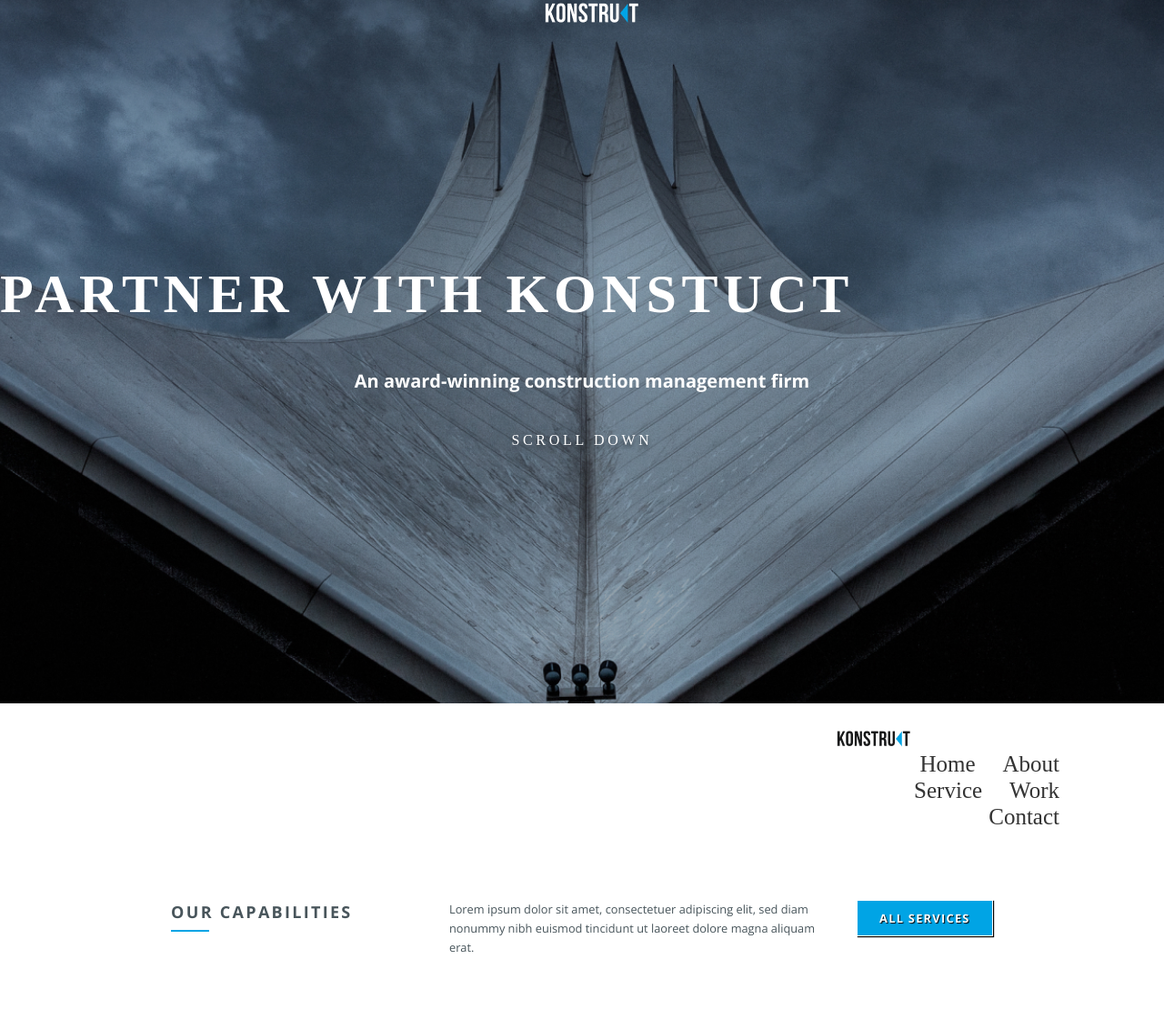
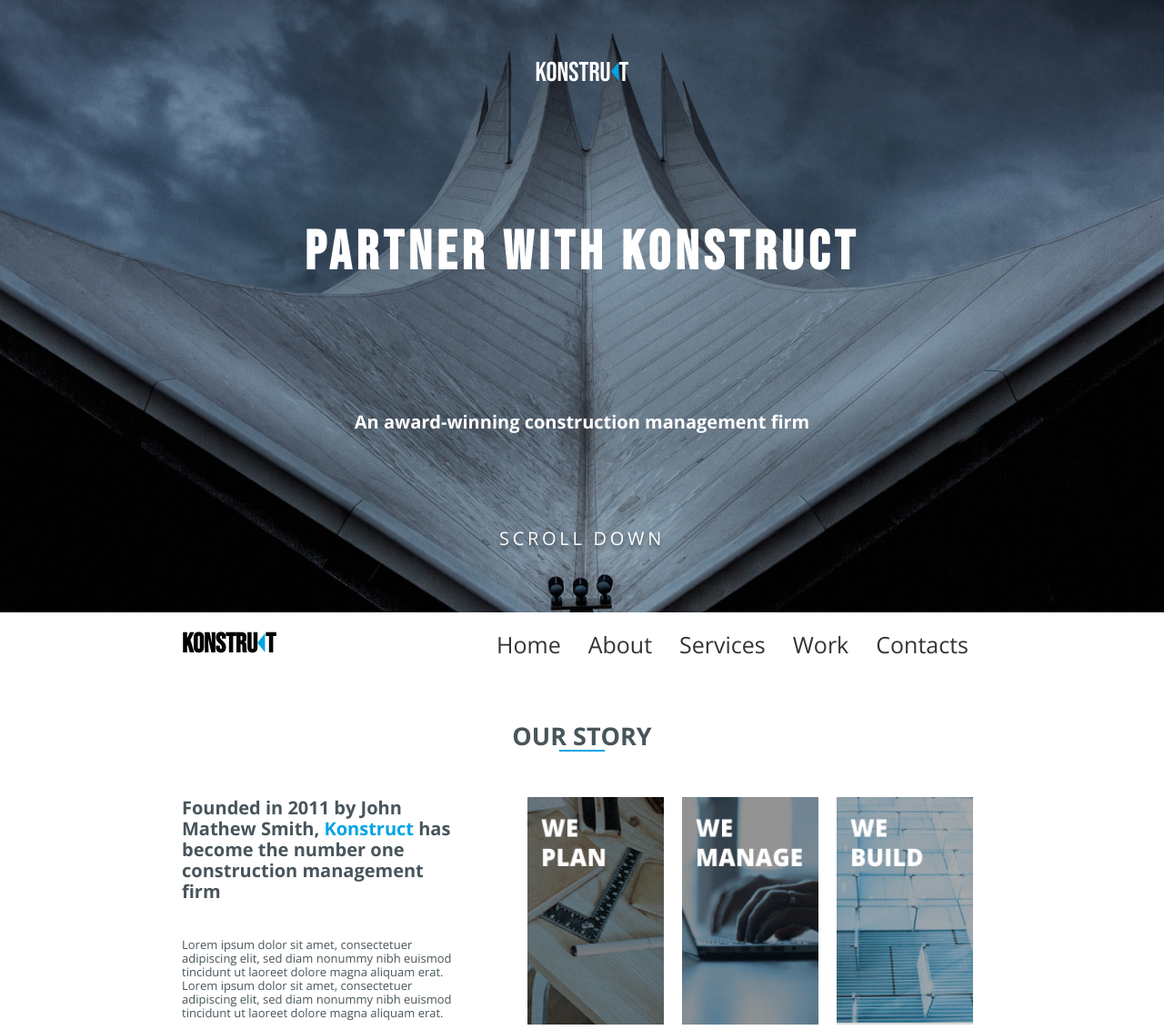
Before and after one commit to iyelizaveta/KONSTRUCT, a plain HTML site: page index.html in a window 1280 px wide. Shown: the part 27-1159 px from the top of the page at 91% size. Drawn offline with nearby package versions, Linux system fonts and the light colour scheme.

Commit message:
third commit

```diff
--- a/index.html
+++ b/index.html
@@ -17,37 +17,60 @@
 </head>
 <body>
     <header class="header">
-        <div class="container">
-          <div class="header__inner">
-            <div class="header__logo"></div>
-              <div class="about__img">
-                <img src="./images/projeco-logo.png" alt="">
-              </div>
+        <a name="Home"></a>
+        <p class="logo">konstru<span><img src="./images/icons/triangle.png"></span>t</p>
+        <h1>PARTNER WITH KONSTRUCT</h1>
+        <h2>An award-winning construction management firm</h2>
+        <p class="intro__text">SCROLL DOWN</p>
+    </header>
+    <div class="about">
+        <p class="about__logo">konstru<span><img src="./images/icons/triangle.png"></span>t</p>
+        <nav class="nav">
+            <a class="nav__link" href="#Home">Home</a>
+            <a class="nav__link" href="#About">About</a>
+            <a class="nav__link" href="#Services">Services</a>
+            <a class="nav__link" href="#Work">Work</a>
+            <a class="nav__link" href="#Contacts">Contacts</a>
+        </nav>
+    </div>
+    <section class="our__story">
+        <a name="About"></a>
+        <div class="our__story__header">
+          <h2>OUR STORY</h2>
+          <div class="border-blue"></div>
+        </div>
+        <div class="our__story__main">
+          <div class="our__story__main__text">
+            <h2>
+              Founded in 2011 by John Mathew Smith,
+              <span>Konstruct</span>
+              has become the number one construction management firm
+            </h2>
+            <p>
+              Lorem ipsum dolor sit amet, consectetuer adipiscing elit, sed
+              diam nonummy nibh euismod tincidunt ut laoreet dolore magna
+              aliquam erat. Lorem ipsum dolor sit amet, consectetuer
+              adipiscing elit, sed diam nonummy nibh euismod tincidunt ut
+              laoreet dolore magna aliquam erat.
+            </p>
+          </div>
+          <div class="our__story__main__images">
+            <ul>
+              <li>
+                <img class="image-vidget" src="./images/plan.png" alt="plan">
+              </li>
+              <li>
+                <img class="image-vidget" src="./images/manage.png" alt="manage">
+              </li>
+              <li>
+                <img class="image-vidget" src="./images/deliver.png" alt="we-build">
+              </li>
+            </ul>
           </div>
         </div>
-    </header>
-    <div class="intro">
-        <div class="container">
-          <h1 class="intro__title">PARTNER WITH KONSTUCT</h1>
-          <h2 class="intro__subtitle">An award-winning construction management firm</h2>
-        </div>
-        <p class="intro__text">SCROLL DOWN</p>
-    </div>
-    <div class="about">
-        <div class="about__item">
-          <div class="about__img">
-            <img src="./images/projeco-logo-black.png" alt="">
-          </div>
-          <nav class="nav">
-            <a class="nav__link" href="#">Home</a>
-            <a class="nav__link" href="#">About</a>
-            <a class="nav__link" href="#">Service</a>
-            <a class="nav__link" href="#">Work</a>
-            <a class="nav__link" href="#">Contact</a>
-          </nav>
-        </div>
-    </div>
+    </section>
     <section class="services">
+        <a name="Services"></a>
         <div class="capabilities">
             <div class="capabilities_name">
                 <h3>our capabilities</h3>
@@ -98,6 +121,7 @@
         </form>
     </div>
     <footer>
+        <a name="Contacts"></a>
         <div class="footer_background">
             <div class="footer_content_size">
                 <article class="footer_topic_container">
@@ -118,19 +142,19 @@
                     <nav class="footer_navigation_links">
                         <ul>
                             <li class="footer_list">
-                                <a class="footer_link" href="#">home</a>
+                                <a class="footer_link" href="#Home">home</a>
                             </li>
                             <li class="footer_list">
-                                <a class="footer_link" href="#">about</a>
+                                <a class="footer_link" href="#About">about</a>
                             </li>
                             <li class="footer_list">
-                                <a class="footer_link" href="#">services</a>
+                                <a class="footer_link" href="#Services">services</a>
                             </li>
                             <li class="footer_list">
-                                <a class="footer_link" href="#">projects</a>
+                                <a class="footer_link" href="#Work">projects</a>
                             </li>
                             <li class="footer_list">
-                                <a class="footer_link" href="#">contact us</a>
+                                <a class="footer_link" href="#Contacts">contact us</a>
                             </li>
                         </ul>
                         <ul>
--- a/styles/header.css
+++ b/styles/header.css
@@ -1,29 +1,25 @@
-.container {
+.header {
     width: 100%;
+    height: 700px;
+    display: flex;
+    flex-direction: column;
+    justify-content: space-between;
+    align-items: center;
+    background: url("../images/background1.jpg") center no-repeat;
+    background-size: cover;
     margin: 0 auto;
-    padding-top: 0px;
-    padding-bottom: 30px;
+    padding-bottom: 70px;
 }
 
-.intro {
-    display: flex;
-    flex-direction: column;
-    justify-content: center;
-    width: 100%;
-    height: 100vh;
-    background: url("../images/background1.jpg") center no-repeat;
-    background-size: cover;
+.logo {
+    color:#fff;
+    font-family: 'Bebas Neue', sans-serif ;
+    font-size: 30px;
+    text-transform: uppercase;
 }
 
-.intro__inner {
-    width: 100%;
-    max-width: 700px;
-    margin: 0;
-    text-align: center;
-    padding-top: 90px;
-}
-
-.intro__title {
+h1 {
+    font-family: 'Bebas Neue', sans-serif ;
     color: #fff;
     font-size: 60px;
     font-weight: bold;
@@ -32,85 +28,50 @@
     letter-spacing: 5.70937px;
 }
 
-.intro__subtitle {
+.header h2 {
     margin-bottom: 15px;
     padding-top: 15px;
     font-family: 'Open Sans', sans-serif;
     line-height: 22px;
     font-size: 20px;
-    display: block;
-    align-items: flex-end;
     text-align: center;
     color: #fff;
 }
 
 .intro__text {
-    display: block;
     color: #fff;
-    top: 650px;
-    bottom: 60px;
-    justify-content: flex-end;
-    text-align: center;
-    align-items: flex-end;
-    font-weight: 20px;
+    font-family: 'Open Sans', sans-serif;
+    font-size: 20px;
     text-transform: uppercase;
     letter-spacing: 3.7px;
     text-shadow: 0px 4px 4px rgba(0, 0, 0, 0.25), 0px 4px 4px rgba(0, 0, 0, 0.25);
 }
 
-.header {
+.about {
     width: 100%;
-    padding-top: 30px;
-    position: absolute;
-    top: 0;
-    left: 0;
-    right: 0;
-    z-index: 1000;
-}
-
-.header__inner {
+    height: 70px;
+    padding-right: 200px;
     display: flex;
-    justify-content: center;
+    flex-direction: row;
+    flex-wrap: wrap;
+    justify-content: space-between;
     align-items: center;
 }
 
-.header__logo {
+.about__logo {
+    color:#000000;
+    font-family: 'Bebas Neue', sans-serif;
     font-size: 30px;
     font-weight: bold;
-    color: #FFF;
-    justify-content: center;
-    position: absolute;
-    width: 8,36px;
-    height: 20,91px;
-    top: 1,03px;
-    left: 100,03px;
-}
-
-.about {
-    display: flex;
-    justify-content: space-between;
-    align-items: center;
-    padding-top: 30px;
-    padding-left: 100px;
-    padding-right: 100px;
-}
-
-.about__item {
-    display: flex;
-    justify-content: space-between;
-    align-items: center;
-    padding-left: 800px;
-    font-size: 20px;
-}
-
-.about__img {
-    justify-content: flex-start;
-    padding-left: 20px;
-
+    text-transform: uppercase;
+    padding-left: 200px;
 }
 
 .nav {
     display: flex;
+    flex-direction: row;
+    flex-wrap: wrap;
+    font-family: 'Open Sans', sans-serif;
     justify-content: flex-end;
     align-items: center;
     font-size: 25px;
@@ -118,7 +79,6 @@
 }
 
 .nav__link {
-    display: inline-block;
     vertical-align: top;
     margin: 0 15px;
     position: relative;
--- /dev/null
+++ b/styles/sec_about.css
@@ -0,0 +1,117 @@
+.our__story,
+.our__story__header {
+  padding-left: 200px;
+  padding-right: 200px;
+  width: 100%;
+  display: flex;
+  flex-direction: column;
+  justify-content: center;
+  align-items: center;
+  font-family: 'Open Sans', sans-serif;
+}
+
+.our__story__header {
+  margin: 50px 0;
+  color: rgba(72, 85, 91, 1);
+  font-style: normal;
+  font-weight: bold;
+  font-size: 18px;
+}
+
+.border-blue {
+  border-top: 2px solid rgba(0, 164, 229, 1);
+  width: 50px;
+}
+
+.our__story__main {
+  display: flex;
+  justify-content: space-between;
+  font-family: 'Open Sans', sans-serif;
+
+}
+
+.our__story__main__text h2 {
+  margin-top: 0;
+  margin-bottom: 40px;
+  color: rgba(72, 85, 91, 1);
+  font-style: normal;
+  font-weight: bold;
+  font-size: 20px;
+}
+
+.our__story__main__text p {
+  margin: 0;
+  font-style: normal;
+  font-weight: normal;
+  font-size: 13px;
+  color: #48555B;
+}
+
+.our__story__main__text span {
+  color: rgba(0, 164, 229, 1);
+}
+
+.our__story__main__images {
+  display: flex;
+  align-items: flex-end;
+  padding-left: 60px;
+}
+
+.our__story__main__images ul {
+  display: flex;
+  justify-content: space-between;
+  padding: 0;
+  margin: 0;
+}
+
+.our__story__main__images ul li {
+  list-style-type: none;
+  margin: 0 10px;
+}
+
+.image-vidget{
+  width: 150px;
+  height: 250px;
+}
+
+@media (max-width: 900px) {
+  .our__story__main {
+    flex-direction: column;
+  }
+
+  .our__story__main__images {
+    padding: 0;
+    justify-content: center;
+    align-items: center;
+    margin: 50px 0;
+  }
+}
+
+@media (max-width: 500px) {
+  .our__story__main__text {
+    text-align: center;
+  }
+
+  .our__story__main__images ul {
+    flex-direction: column;
+  }
+
+  .our__story__main__images ul li{
+    margin: 20px 0;
+  }
+}
+
+@media (max-width: 900px) {
+  .image-vidget{
+    width: 250px;
+    height: 350px;
+  }
+}
+
+@media (max-width: 483px) {
+  .image-vidget {
+    width: 150px;
+    height: 250px;
+  }
+
+}
--- a/styles/sec_services.css
+++ b/styles/sec_services.css
@@ -1,8 +1,3 @@
-*{
-    margin: 0;
-    padding: 0;
-    flex-wrap: wrap;
-}
 .services {
     width: 100%;
     background-color:#FFFFFF;
@@ -71,6 +66,7 @@
 .kards {
     display: flex;
     justify-content: space-evenly;
+    flex-wrap: wrap;
     box-sizing:border-box;
     list-style: none;
     margin-left: 13%;
--- a/styles/sec_work.css
+++ b/styles/sec_work.css
@@ -1,7 +1,3 @@
-* {
-    margin: 0;
-}
-
 .work {
     width: 100%;
     height: 500px;
--- a/styles/style.css
+++ b/styles/style.css
@@ -1,5 +1,6 @@
 @import url(normalize.css);
+@import url(header.css);
+@import url(sec_about.css);
+@import url(sec_services.css);
 @import url(sec_work.css);
-@import url(footer_style.css);
-@import url(sec_services.css);
-@import url(header.css);
+@import url(footer.css);
```
Also changed, not shown: images/Triangle.png (deleted), images/deliver.png (added), images/manage.png (added), images/plan.png (added), images/projeco-logo-black.png (deleted), images/projeco-logo.png (deleted), styles/footer.css (renamed from styles/footer_style.css), 1 other file.
